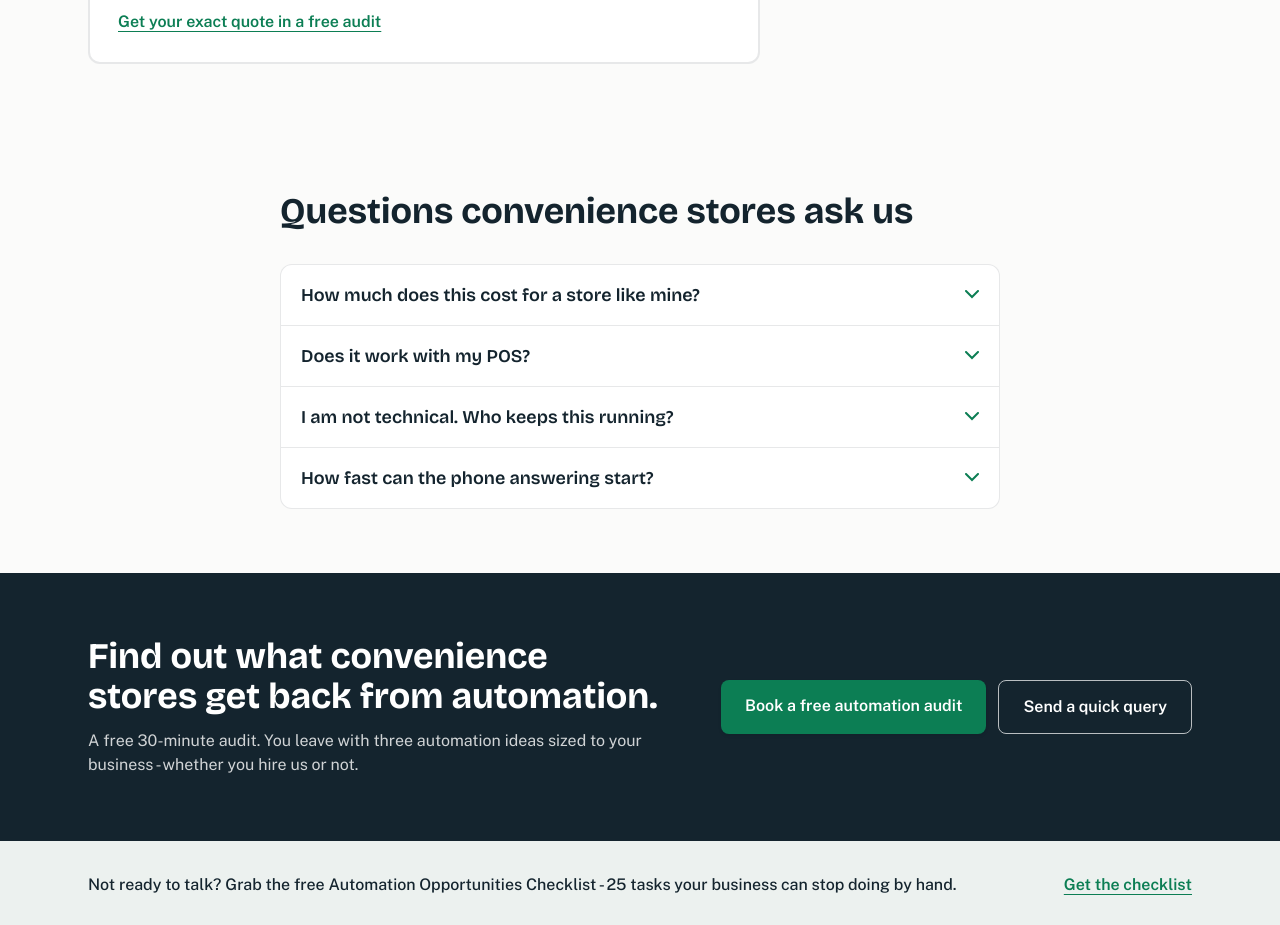
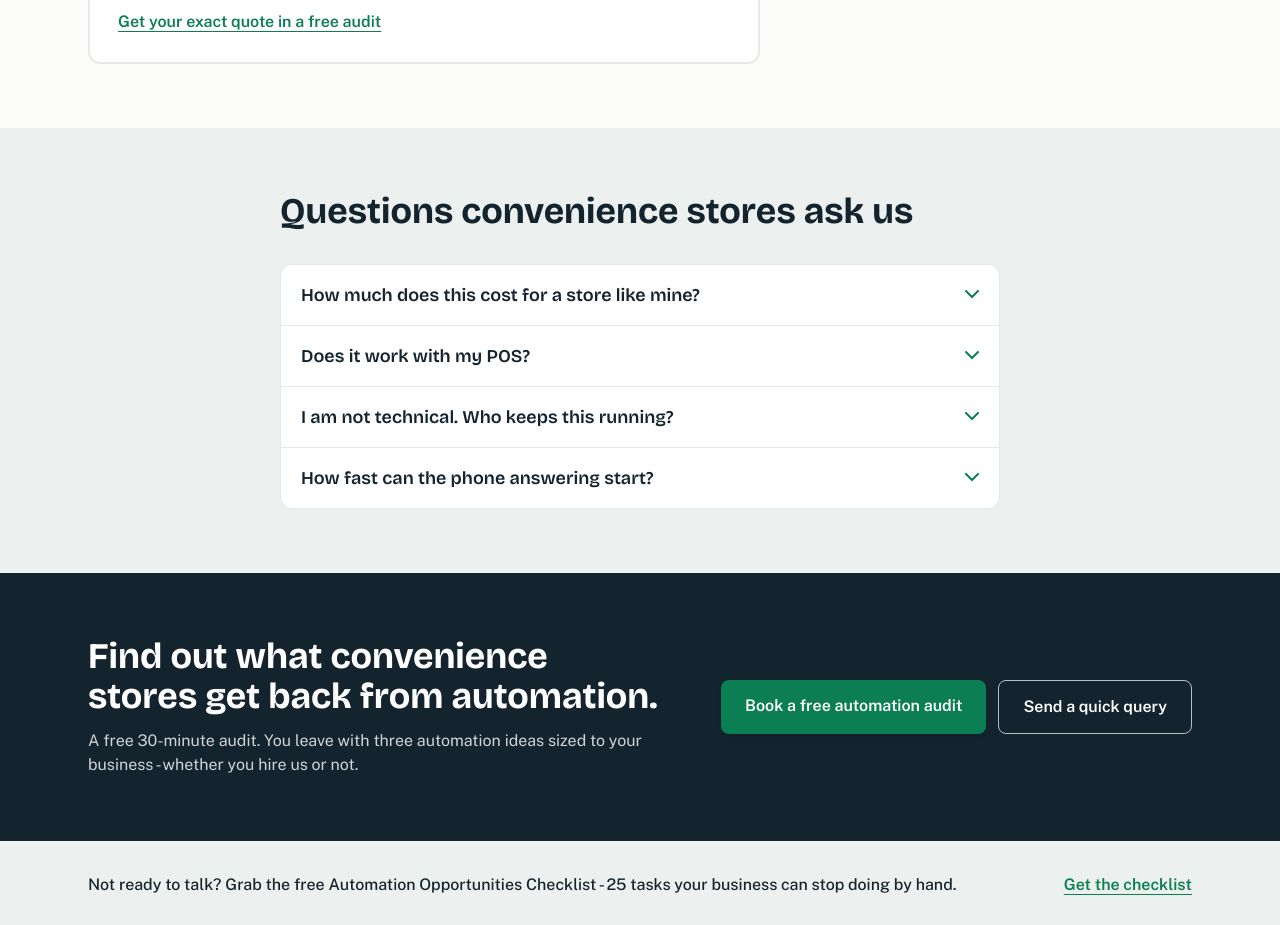
Before and after one commit to tejinder-gh/tsc_v1, a Next.js app: page /for/convenience-stores in a window 1280 px wide. Shown: the part 2160-3085 px from the top of the page. Built offline with nearby package versions, Linux system fonts and the light colour scheme; no server answers.

Commit message:
refactor: rearrange page sections and style FAQ background for visual alternation

```diff
--- a/app/page.tsx
+++ b/app/page.tsx
@@ -33,9 +33,9 @@ export default function HomePage() {
       <SegmentRouter />
       <ProblemStrip />
       <ServicesGrid id="what-we-automate" />
+      <ProofSection />
+      <RoiCalculator />
       <HowItWorks />
-      <RoiCalculator />
-      <ProofSection />
       <PricingAnchor location="home" />
       <Faq items={homeFaq} />
       <FinalCta location="home" />
--- a/app/services/[slug]/page.tsx
+++ b/app/services/[slug]/page.tsx
@@ -135,10 +135,8 @@ export default async function ServicePage({ params }: PageProps) {
         </div>
       </section>
 
-      <Faq items={service.faq} title="Common questions about this build" />
-
       {related.length > 0 ? (
-        <section aria-label="Related industries" className="mx-auto max-w-site px-4 pb-16 sm:px-6">
+        <section aria-label="Related industries" className="mx-auto max-w-site px-4 py-16 sm:px-6">
           <h2 className="font-display text-2xl font-bold">Who uses this most</h2>
           <div className="mt-5 flex flex-wrap gap-3">
             {related.map((industry) => (
@@ -154,6 +152,8 @@ export default async function ServicePage({ params }: PageProps) {
         </section>
       ) : null}
 
+      <Faq items={service.faq} title="Common questions about this build" />
+
       <FinalCta location={`service_${service.slug}`} />
     </>
   );
--- a/components/Faq.tsx
+++ b/components/Faq.tsx
@@ -21,7 +21,8 @@ interface FaqProps {
 
 export function Faq({ items, title = "Questions owners actually ask" }: FaqProps) {
   return (
-    <section aria-labelledby="faq-heading" className="mx-auto max-w-3xl px-4 py-16 sm:px-6">
+    <section aria-labelledby="faq-heading" className="bg-mist">
+      <div className="mx-auto max-w-3xl px-4 py-16 sm:px-6">
         <JsonLd data={faqPageJsonLd(items)} />
         <h2 id="faq-heading" className="font-display text-3xl font-bold sm:text-4xl">
           {title}
@@ -49,6 +50,7 @@ export function Faq({ items, title = "Questions owners actually ask" }: FaqProps
             </details>
           ))}
         </div>
+      </div>
     </section>
   );
 }
```
Lines whose indentation alone changed are shown as unchanged.
